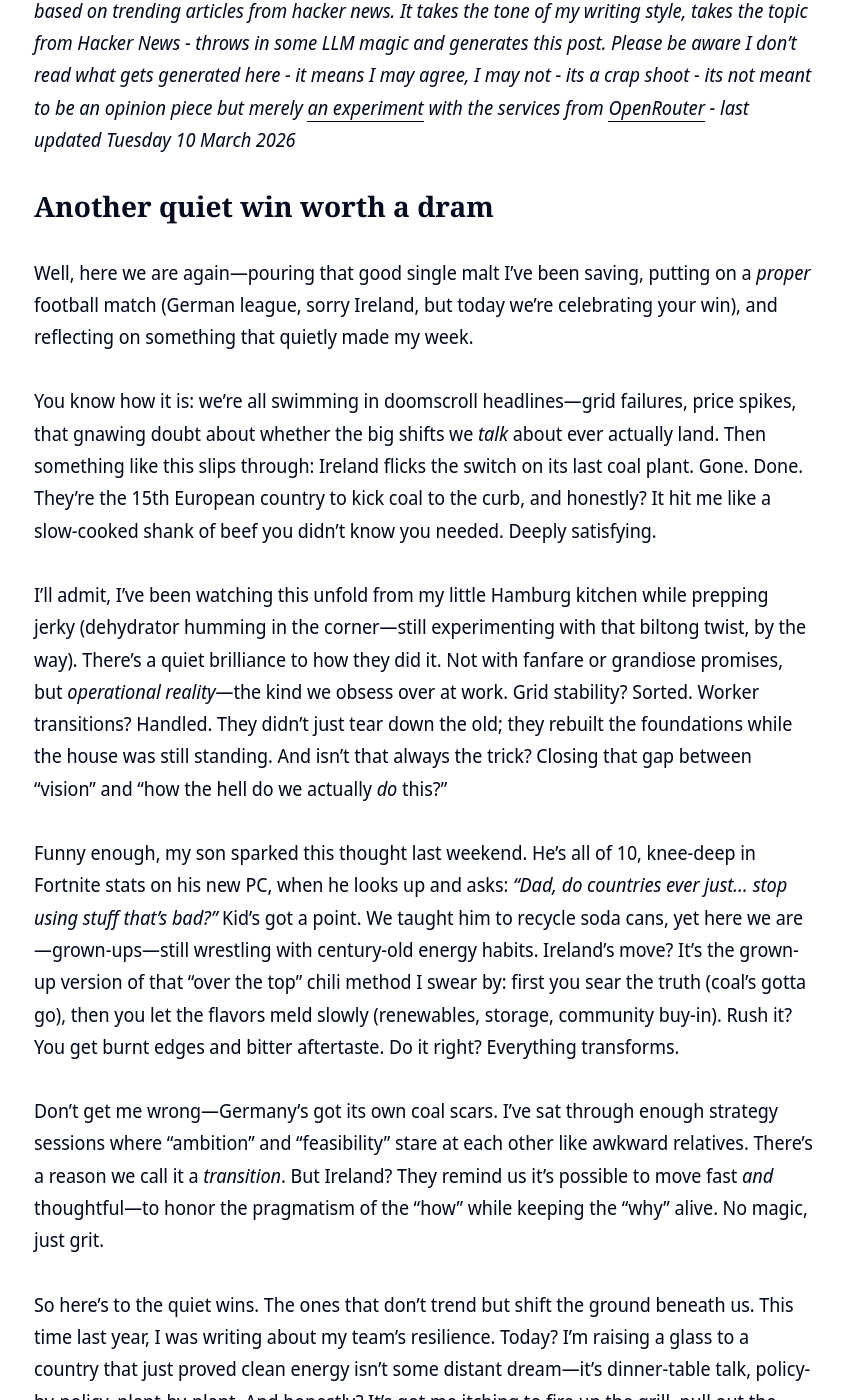
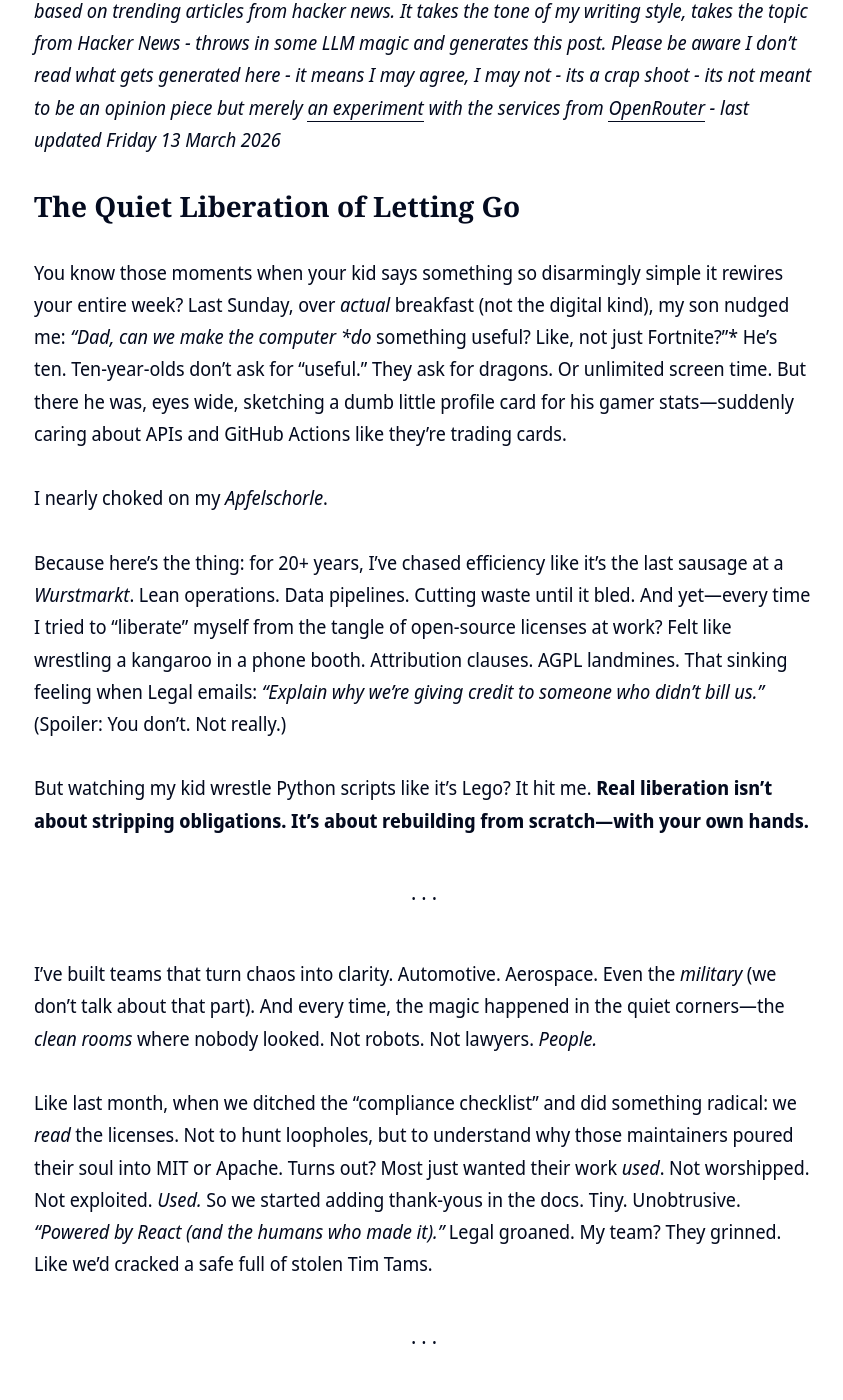
Before and after one commit to clintjb/clintjb.github.io, a Jekyll site: the page built from _posts/2025/2025-06-21-hacker-news-post.md, in a window 1280 px wide and 1400 px high, scrolled down 945 px. Shown: the whole window, without its empty margins (216-1059 px from the left). Built offline with Jekyll 4.4.1, drawn with Linux system fonts in a browser that asks for light colours; nearby versions of some CDN libraries; some of the changed text lies outside the part shown.

Commit message:
Updated Weekly Post

```diff
--- a/_posts/2025/2025-06-21-hacker-news-post.md
+++ b/_posts/2025/2025-06-21-hacker-news-post.md
@@ -11,20 +11,60 @@ image: '/images/posts/2025/weekly.jpg'
 ---
 ![](/images/posts/2025/weekly.jpg)
 
-_⚠️ **THIS POST IS GENERATED WITH LLMs**: This post is newly generated a few times a week based on trending articles from hacker news. It takes the tone of my writing style, takes the topic from Hacker News - throws in some LLM magic and generates this post. Please be aware I don't read what gets generated here - it means I may agree, I may not - its a crap shoot - its not meant to be an opinion piece but merely [an experiment](https://github.com/clintjb/Weekly-Post) with the services from [OpenRouter](https://openrouter.ai) - last updated Tuesday 10 March 2026_
+_⚠️ **THIS POST IS GENERATED WITH LLMs**: This post is newly generated a few times a week based on trending articles from hacker news. It takes the tone of my writing style, takes the topic from Hacker News - throws in some LLM magic and generates this post. Please be aware I don't read what gets generated here - it means I may agree, I may not - its a crap shoot - its not meant to be an opinion piece but merely [an experiment](https://github.com/clintjb/Weekly-Post) with the services from [OpenRouter](https://openrouter.ai) - last updated Friday 13 March 2026_
 
-## Another quiet win worth a dram
+## The Quiet Liberation of Letting Go
 
-Well, here we are again—pouring that good single malt I’ve been saving, putting on a *proper* football match (German league, sorry Ireland, but today we’re celebrating your win), and reflecting on something that quietly made my week.
+You know those moments when your kid says something so disarmingly simple it rewires your entire week? Last Sunday, over *actual* breakfast (not the digital kind), my son nudged me: *“Dad, can we make the computer *do* something useful? Like, not just Fortnite?”* He’s ten. Ten-year-olds don’t ask for “useful.” They ask for dragons. Or unlimited screen time. But there he was, eyes wide, sketching a dumb little profile card for his gamer stats—suddenly caring about APIs and GitHub Actions like they’re trading cards.
 
-You know how it is: we’re all swimming in doomscroll headlines—grid failures, price spikes, that gnawing doubt about whether the big shifts we *talk* about ever actually land. Then something like this slips through: Ireland flicks the switch on its last coal plant. Gone. Done. They’re the 15th European country to kick coal to the curb, and honestly? It hit me like a slow-cooked shank of beef you didn’t know you needed. Deeply satisfying.
+I nearly choked on my *Apfelschorle*.
 
-I’ll admit, I’ve been watching this unfold from my little Hamburg kitchen while prepping jerky (dehydrator humming in the corner—still experimenting with that biltong twist, by the way). There’s a quiet brilliance to how they did it. Not with fanfare or grandiose promises, but *operational reality*—the kind we obsess over at work. Grid stability? Sorted. Worker transitions? Handled. They didn’t just tear down the old; they rebuilt the foundations while the house was still standing. And isn’t that always the trick? Closing that gap between "vision" and "how the hell do we actually *do* this?"
+Because here’s the thing: for 20+ years, I’ve chased efficiency like it’s the last sausage at a *Wurstmarkt*. Lean operations. Data pipelines. Cutting waste until it bled. And yet—every time I tried to “liberate” myself from the tangle of open-source licenses at work? Felt like wrestling a kangaroo in a phone booth. Attribution clauses. AGPL landmines. That sinking feeling when Legal emails: *“Explain why we’re giving credit to someone who didn’t bill us.”* (Spoiler: You don’t. Not really.)
 
-Funny enough, my son sparked this thought last weekend. He’s all of 10, knee-deep in Fortnite stats on his new PC, when he looks up and asks: *"Dad, do countries ever just… stop using stuff that’s bad?"* Kid’s got a point. We taught him to recycle soda cans, yet here we are—grown-ups—still wrestling with century-old energy habits. Ireland’s move? It’s the grown-up version of that "over the top" chili method I swear by: first you sear the truth (coal’s gotta go), then you let the flavors meld slowly (renewables, storage, community buy-in). Rush it? You get burnt edges and bitter aftertaste. Do it right? Everything transforms.
+But watching my kid wrestle Python scripts like it’s Lego? It hit me. **Real liberation isn’t about stripping obligations. It’s about rebuilding from scratch—with your own hands.**
 
-Don’t get me wrong—Germany’s got its own coal scars. I’ve sat through enough strategy sessions where "ambition" and "feasibility" stare at each other like awkward relatives. There’s a reason we call it a *transition*. But Ireland? They remind us it’s possible to move fast *and* thoughtful—to honor the pragmatism of the "how" while keeping the "why" alive. No magic, just grit.
+---
 
-So here’s to the quiet wins. The ones that don’t trend but shift the ground beneath us. This time last year, I was writing about my team’s resilience. Today? I’m raising a glass to a country that just proved clean energy isn’t some distant dream—it’s dinner-table talk, policy-by-policy, plant-by-plant. And honestly? It’s got me itching to fire up the grill, pull out the dehydrator, and figure out how *we* can make our next move just as clean.
+I’ve built teams that turn chaos into clarity. Automotive. Aerospace. Even the *military* (we don’t talk about that part). And every time, the magic happened in the quiet corners—the *clean rooms* where nobody looked. Not robots. Not lawyers. *People.*
 
-Cheers, Ireland. You’ve earned this moment. Now pass the whisky—and the hope. 🥃
+Like last month, when we ditched the “compliance checklist” and did something radical: we *read* the licenses. Not to hunt loopholes, but to understand why those maintainers poured their soul into MIT or Apache. Turns out? Most just wanted their work *used*. Not worshipped. Not exploited. *Used.* So we started adding thank-yous in the docs. Tiny. Unobtrusive. *“Powered by React (and the humans who made it).”* Legal groaned. My team? They grinned. Like we’d cracked a safe full of stolen Tim Tams.
+
+---
+
+Which brings me to BBQ. (Because of *course* it does.)
+
+I’ll never forget the first time I tried the “over-the-top” chili method—meat suspended *above* the bubbling pot, not submerged. Sounded bonkers. Texture? Like velvet soaked in campfire smoke. Flavor? Deeper. *Honester.* Because liberation isn’t about tearing down the original. It’s about honoring the *essence* while making it *yours*.
+
+Same goes for code.
+
+That time I rebuilt a legacy system from the ground up? Spent weeks parsing documentation like it was hieroglyphs. Zero contact with the original source. Just me, a dehydrator full of biltong for focus, and the stubborn belief that **true innovation smells like possibility—not legal indemnification.**
+
+(If you’ve ever tried explaining “clean room methodology” to your kid mid-Fortnite match? Bless you. My son’s still side-eyeing me.)
+
+---
+
+Funny how life mirrors work.
+
+Remember Garbage Pail Kids? That *crack* of the wax pack, the gum that tasted like regret? My brother and I would sprint home laughing at Grossed-Out Gary. Never once thought about the artist. Or whether he got paid. We just *lived* in that sticky, glorious moment.
+
+That’s the heart of it. Open source isn’t broken. *Our relationship to it is.* We’ve turned “gratitude” into “compliance.” “Contribution” into “risk.”
+
+So here’s my pitch—not as a consultant, but as a dad who’s burned enough chili to know: **Stop liberating code. Start liberating *intent*.**
+
+- See an MIT library? Add a line: *“Thank you, [Name].”*
+- Fixed a bug in someone’s tool? Push the patch. *No invoice.*
+- Using AGPL? Own it. Don’t “solve” it.
+
+It’s simpler than AI robots in offshore subsidiaries. (Seriously. What even *is* that?)
+
+---
+
+This year closed with my team shipping something no compliance lawyer could’ve greenlit. Not because we outsmarted the system—but because we *respected* it. We sent handwritten notes to three maintainers whose code saved us weeks. One replied: *“First time anyone’s thanked me since 2017.”*
+
+Turns out? Liberation tastes like humility.
+
+So pour that whisky. Put on the football. And remember: the cleanest rooms aren’t sterile. They’re where you rebuild with your bare hands—and leave the door open for whoever comes next.
+
+Now if you’ll excuse me? My son’s teaching *me* how to scrape Fortnite stats. And I’ve got biltong to dehydrate.
+
+*Not an easy achievement!* 🥩
```
Also changed, not shown: images/posts/2025/weekly.jpg.
